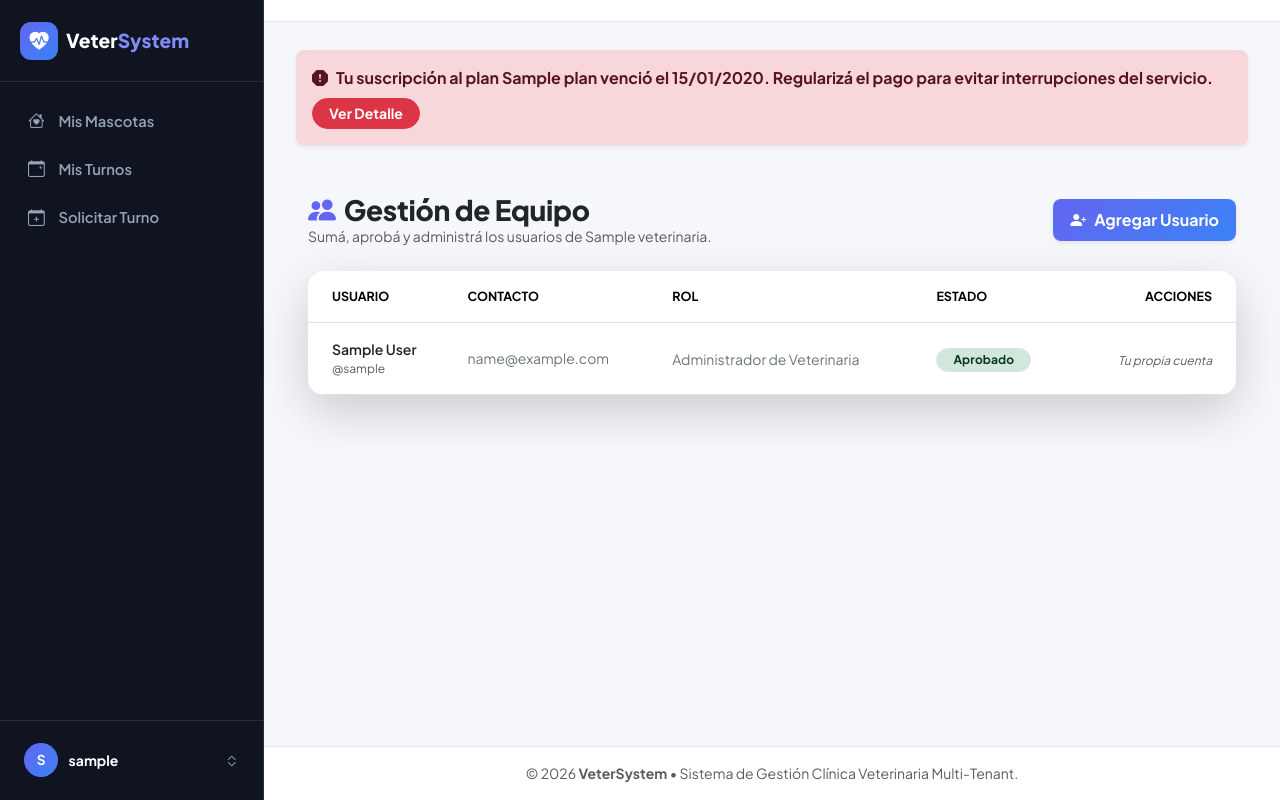
After one commit to ajzc1990/vet_system, a Django app: page /usuarios/equipo/ in a window 1280 px wide. The commit adds this page. Run offline with Django 5.2, Linux system fonts and the light colour scheme; a user stored in the database is signed in; tables that the repository leaves empty hold one stand-in row (values such as "Sample post").

Commit message:
Agrega pantalla de Gestión de Equipo: el ADMIN de cada veterinaria puede sumar, aprobar, cambiar el rol o revocar el acceso de su propio staff.
Antes, la única forma de aprobar un usuario nuevo o dar de alta a un empleado era
que el superusuario entrara al Django admin a mano — no existía ninguna pantalla
para esto pese a que la landing promete "roles y permisos" y planes de "hasta 5
usuarios". Ahora /usuarios/equipo/ (ADMIN de la clínica) permite: crear un usuario
directamente con rol asignado, aprobar/rechazar solicitudes pendientes del registro
público, cambiar el rol de un miembro existente, y revocar el acceso. Un ADMIN no
puede modificar su propio perfil desde esta pantalla, y el aislamiento por tenant
impide actuar sobre perfiles de otra veterinaria.

Co-Authored-By: Claude Sonnet 5 <noreply@anthropic.com>

```diff
--- a/apps/usuarios/forms.py
+++ b/apps/usuarios/forms.py
@@ -90,3 +90,51 @@ class RegistroForm(forms.ModelForm):
         if p1 and p2 and p1 != p2:
             self.add_error('password_confirm', "Las contraseñas ingresadas no coinciden.")
         return cleaned_data
+
+
+class CrearUsuarioEquipoForm(forms.ModelForm):
+    """Para que el ADMIN de una veterinaria sume directamente a un miembro de su propio
+    equipo (veterinario, recepción), sin pasar por el registro público ni depender de
+    que el superusuario lo apruebe a mano."""
+    password = forms.CharField(
+        widget=forms.PasswordInput(attrs={'class': 'form-control', 'placeholder': '••••••••'}),
+        label="Contraseña Inicial *",
+        min_length=8,
+        help_text="La persona puede cambiarla después desde su perfil.",
+    )
+    rol = forms.ChoiceField(
+        choices=PerfilUsuario.ROLES,
+        initial='VET',
+        widget=forms.Select(attrs={'class': 'form-select'}),
+        label="Rol en la Veterinaria *",
+    )
+    telefono = forms.CharField(
+        max_length=20,
+        required=False,
+        widget=forms.TextInput(attrs={'class': 'form-control', 'placeholder': 'Ej: +54 381 1234567'}),
+        label="Teléfono de Contacto",
+    )
+
+    class Meta:
+        model = User
+        fields = ['username', 'first_name', 'last_name', 'email']
+        widgets = {
+            'username': forms.TextInput(attrs={'class': 'form-control', 'placeholder': 'Nombre de usuario'}),
+            'first_name': forms.TextInput(attrs={'class': 'form-control', 'placeholder': 'Nombre'}),
+            'last_name': forms.TextInput(attrs={'class': 'form-control', 'placeholder': 'Apellido'}),
+            'email': forms.EmailInput(attrs={'class': 'form-control', 'placeholder': 'correo@ejemplo.com'}),
+        }
+        labels = {
+            'username': 'Usuario *',
+            'first_name': 'Nombre',
+            'last_name': 'Apellido',
+            'email': 'Correo Electrónico *',
+        }
+
+    def clean_email(self):
+        email = self.cleaned_data.get('email')
+        if not email:
+            raise forms.ValidationError("El correo electrónico es obligatorio.")
+        if User.objects.filter(email=email).exists():
+            raise forms.ValidationError("Este correo electrónico ya se encuentra registrado.")
+        return email
--- a/apps/usuarios/urls.py
+++ b/apps/usuarios/urls.py
@@ -18,6 +18,9 @@ urlpatterns = [
     # Perfil / Configuración de la Veterinaria
     path('mi-veterinaria/', views.configurar_veterinaria, name='configurar_veterinaria'),
 
+    # Gestión de Equipo (usuarios de la veterinaria)
+    path('equipo/', views.gestionar_equipo, name='gestionar_equipo'),
+
     # Suscripciones / Billing
     path('mi-suscripcion/', views.mi_suscripcion, name='mi_suscripcion'),
     path('suscripciones/', views.panel_suscripciones, name='panel_suscripciones'),
--- a/apps/usuarios/views.py
+++ b/apps/usuarios/views.py
@@ -14,7 +14,7 @@ from django.views.decorators.csrf import csrf_exempt
 from datetime import timedelta
 
 from .models import PerfilUsuario, Veterinaria, MensajeContacto, RegistroAuditoria, Plan, Suscripcion
-from .forms import RegistroForm, ConfigVeterinariaForm
+from .forms import RegistroForm, ConfigVeterinariaForm, CrearUsuarioEquipoForm
 from .utils import get_veterinaria_activa
 from .audit import registrar_auditoria
 from .decorators import requerir_rol_admin
@@ -421,3 +421,86 @@ def auditoria_view(request):
         'accion_filtro': accion_filtro,
         'ocultar_datos_sensibles': ocultar_datos_sensibles,
     })
+
+
+# ==============================================================================
+# GESTIÓN DE EQUIPO
+# ==============================================================================
+
+@login_required
+@requerir_rol_admin
+def gestionar_equipo(request):
+    """Permite al ADMIN de una veterinaria sumar, aprobar, cambiar el rol o revocar el
+    acceso de su propio equipo, sin depender de que el superusuario lo haga a mano
+    desde el Django admin."""
+    vet = get_veterinaria_activa(request)
+    if not vet:
+        messages.error(request, "No tenés una veterinaria activa para gestionar el equipo.")
+        return redirect('dashboard:index')
+
+    if request.method == 'POST':
+        accion = request.POST.get('accion')
+
+        if accion == 'crear':
+            form = CrearUsuarioEquipoForm(request.POST)
+            if form.is_valid():
+                nuevo_usuario = form.save(commit=False)
+                nuevo_usuario.set_password(form.cleaned_data['password'])
+                nuevo_usuario.save()
+
+                PerfilUsuario.objects.create(
+                    user=nuevo_usuario,
+                    veterinaria=vet,
+                    rol=form.cleaned_data['rol'],
+                    telefono=form.cleaned_data.get('telefono', ''),
+                    is_approved=True,
+                )
+                registrar_auditoria(
+                    request, 'CREAR', modelo='PerfilUsuario', objeto_id=nuevo_usuario.id,
+                    descripcion=f"'{nuevo_usuario.username}' agregado al equipo de {vet.nombre}.",
+                )
+                messages.success(request, f"'{nuevo_usuario.username}' fue agregado al equipo correctamente.")
+                return redirect('usuarios:gestionar_equipo')
+
+            miembros = PerfilUsuario.objects.filter(veterinaria=vet).select_related('user').order_by('is_approved', 'user__username')
+            messages.error(request, "Revisá los datos del nuevo integrante.")
+            return render(request, 'usuarios/gestionar_equipo.html', {
+                'miembros': miembros, 'form_nuevo': form, 'veterinaria': vet,
+            })
+
+        perfil = get_object_or_404(PerfilUsuario, pk=request.POST.get('perfil_id'), veterinaria=vet)
+        if perfil.user_id == request.user.id:
+            messages.error(request, "No podés modificar tu propio acceso desde esta pantalla.")
+            return redirect('usuarios:gestionar_equipo')
+
+        if accion == 'aprobar':
+            perfil.is_approved = True
+            perfil.save()
+            messages.success(request, f"Acceso aprobado para '{perfil.user.username}'.")
+        elif accion == 'revocar':
+            perfil.is_approved = False
+            perfil.save()
+            messages.success(request, f"Acceso revocado para '{perfil.user.username}'.")
+        elif accion == 'cambiar_rol':
+            nuevo_rol = request.POST.get('rol')
+            if nuevo_rol in dict(PerfilUsuario.ROLES):
+                perfil.rol = nuevo_rol
+                perfil.save()
+                messages.success(request, f"Rol de '{perfil.user.username}' actualizado a {perfil.get_rol_display()}.")
+        elif accion == 'rechazar':
+            username = perfil.user.username
+            perfil.user.delete()  # cascada borra el PerfilUsuario
+            messages.success(request, f"Solicitud de '{username}' rechazada.")
+
+        registrar_auditoria(
+            request, 'EDITAR', modelo='PerfilUsuario', objeto_id=perfil.pk if accion != 'rechazar' else None,
+            descripcion=f"Gestión de equipo en {vet.nombre}: acción '{accion}' sobre usuario del equipo.",
+        )
+        return redirect('usuarios:gestionar_equipo')
+
+    miembros = PerfilUsuario.objects.filter(veterinaria=vet).select_related('user').order_by('is_approved', 'user__username')
+    return render(request, 'usuarios/gestionar_equipo.html', {
+        'miembros': miembros,
+        'form_nuevo': CrearUsuarioEquipoForm(),
+        'veterinaria': vet,
+    })
--- a/templates/base.html
+++ b/templates/base.html
@@ -450,6 +450,7 @@
                             <li><a class="dropdown-item rounded-2 small text-secondary py-2" href="{% url 'usuarios:configurar_veterinaria' %}"><i class="bi bi-gear me-2"></i> Configurar Clínica</a></li>
                         {% endif %}
                         {% if user.is_superuser or user.perfil.rol == 'ADMIN' %}
+                            <li><a class="dropdown-item rounded-2 small text-secondary py-2" href="{% url 'usuarios:gestionar_equipo' %}"><i class="bi bi-people me-2"></i> Gestión de Equipo</a></li>
                             <li><a class="dropdown-item rounded-2 small text-secondary py-2" href="{% url 'usuarios:mi_suscripcion' %}"><i class="bi bi-credit-card-2-front me-2"></i> Mi Suscripción</a></li>
                             <li><a class="dropdown-item rounded-2 small text-secondary py-2" href="{% url 'usuarios:auditoria' %}"><i class="bi bi-shield-lock me-2"></i> Auditoría</a></li>
                         {% endif %}
--- /dev/null
+++ b/templates/usuarios/gestionar_equipo.html
@@ -0,0 +1,217 @@
+{% extends 'base.html' %}
+
+{% block title %}Gestión de Equipo - VeterSystem{% endblock %}
+
+{% block content %}
+<div class="container-fluid py-4">
+
+    <div class="d-flex justify-content-between align-items-center flex-wrap gap-3 mb-4">
+        <div>
+            <h2 class="h3 fw-extrabold text-dark mb-0 d-flex align-items-center gap-2">
+                <i class="bi bi-people-fill text-primary"></i> Gestión de Equipo
+            </h2>
+            <p class="text-muted small mb-0">Sumá, aprobá y administrá los usuarios de {{ veterinaria.nombre }}.</p>
+        </div>
+        <button type="button" class="btn btn-primary fw-bold d-inline-flex align-items-center gap-2 px-3 py-2 rounded-3 shadow-sm" data-bs-toggle="modal" data-bs-target="#modalNuevoUsuario">
+            <i class="bi bi-person-plus-fill"></i> Agregar Usuario
+        </button>
+    </div>
+
+    {% if not miembros %}
+    <div class="card border-0 shadow-lg rounded-4">
+        <div class="card-body text-center py-5 text-muted">Todavía no hay usuarios cargados en el equipo.</div>
+    </div>
+    {% else %}
+
+    <!-- Tarjetas (celular) -->
+    <div class="d-md-none d-flex flex-column gap-2">
+        {% for m in miembros %}
+        <div class="card border-0 shadow-sm rounded-4">
+            <div class="card-body p-3">
+                <div class="d-flex justify-content-between align-items-start mb-1">
+                    <span class="fw-bold text-dark small">{{ m.user.get_full_name|default:m.user.username }}</span>
+                    {% if m.is_approved %}
+                        <span class="badge bg-success-subtle text-success-emphasis border px-2 py-1 rounded-pill extra-small fw-bold">Aprobado</span>
+                    {% else %}
+                        <span class="badge bg-warning-subtle text-dark border px-2 py-1 rounded-pill extra-small fw-bold">Pendiente</span>
+                    {% endif %}
+                </div>
+                <div class="extra-small text-muted mb-2">{{ m.user.username }} &bull; {{ m.user.email|default:"sin email" }}</div>
+                <div class="small text-secondary mb-2">{{ m.get_rol_display }}</div>
+
+                {% if m.user_id == request.user.id %}
+                    <span class="extra-small text-muted fst-italic">Tu propia cuenta</span>
+                {% else %}
+                <div class="d-flex flex-wrap gap-2">
+                    {% if not m.is_approved %}
+                        <form method="post" class="d-inline">
+                            {% csrf_token %}
+                            <input type="hidden" name="perfil_id" value="{{ m.id }}">
+                            <input type="hidden" name="accion" value="aprobar">
+                            <button type="submit" class="btn btn-sm btn-success fw-bold rounded-2">Aprobar</button>
+                        </form>
+                        <form method="post" class="d-inline" onsubmit="return confirm('¿Rechazar y eliminar la solicitud de {{ m.user.username }}?');">
+                            {% csrf_token %}
+                            <input type="hidden" name="perfil_id" value="{{ m.id }}">
+                            <input type="hidden" name="accion" value="rechazar">
+                            <button type="submit" class="btn btn-sm btn-outline-danger fw-bold rounded-2">Rechazar</button>
+                        </form>
+                    {% else %}
+                        <form method="post" class="d-inline" onsubmit="return confirm('¿Revocar el acceso de {{ m.user.username }}?');">
+                            {% csrf_token %}
+                            <input type="hidden" name="perfil_id" value="{{ m.id }}">
+                            <input type="hidden" name="accion" value="revocar">
+                            <button type="submit" class="btn btn-sm btn-outline-danger fw-bold rounded-2">Revocar acceso</button>
+                        </form>
+                    {% endif %}
+                </div>
+                {% endif %}
+            </div>
+        </div>
+        {% endfor %}
+    </div>
+
+    <!-- Tabla (escritorio / tablet) -->
+    <div class="card border-0 shadow-lg rounded-4 overflow-hidden d-none d-md-block">
+        <div class="card-body p-0">
+            <div class="table-responsive">
+                <table class="table table-hover align-middle mb-0">
+                    <thead class="bg-light border-bottom">
+                        <tr class="text-uppercase text-secondary extra-small fw-extrabold" style="font-size: 0.78rem;">
+                            <th class="ps-4 py-3">Usuario</th>
+                            <th class="py-3">Contacto</th>
+                            <th class="py-3">Rol</th>
+                            <th class="py-3">Estado</th>
+                            <th class="py-3 pe-4 text-end">Acciones</th>
+                        </tr>
+                    </thead>
+                    <tbody>
+                        {% for m in miembros %}
+                        <tr>
+                            <td class="ps-4 py-3">
+                                <div class="fw-semibold text-dark small">{{ m.user.get_full_name|default:m.user.username }}</div>
+                                <div class="extra-small text-muted">@{{ m.user.username }}</div>
+                            </td>
+                            <td class="py-3 text-secondary small">{{ m.user.email|default:"-" }}</td>
+                            <td class="py-3">
+                                {% if m.user_id == request.user.id %}
+                                    <span class="small text-secondary">{{ m.get_rol_display }}</span>
+                                {% else %}
+                                    <form method="post" class="d-inline-flex align-items-center gap-1">
+                                        {% csrf_token %}
+                                        <input type="hidden" name="perfil_id" value="{{ m.id }}">
+                                        <input type="hidden" name="accion" value="cambiar_rol">
+                                        <select name="rol" class="form-select form-select-sm" style="width: auto;" onchange="this.form.submit()">
+                                            {% for valor, etiqueta in roles %}
+                                                <option value="{{ valor }}" {% if m.rol == valor %}selected{% endif %}>{{ etiqueta }}</option>
+                                            {% endfor %}
+                                        </select>
+                                    </form>
+                                {% endif %}
+                            </td>
+                            <td class="py-3">
+                                {% if m.is_approved %}
+                                    <span class="badge bg-success-subtle text-success-emphasis border px-3 py-1.5 rounded-pill fw-bold">Aprobado</span>
+                                {% else %}
+                                    <span class="badge bg-warning-subtle text-dark border px-3 py-1.5 rounded-pill fw-bold">Pendiente</span>
+                                {% endif %}
+                            </td>
+                            <td class="py-3 pe-4 text-end">
+                                {% if m.user_id == request.user.id %}
+                                    <span class="extra-small text-muted fst-italic">Tu propia cuenta</span>
+                                {% elif not m.is_approved %}
+                                    <form method="post" class="d-inline">
+                                        {% csrf_token %}
+                                        <input type="hidden" name="perfil_id" value="{{ m.id }}">
+                                        <input type="hidden" name="accion" value="aprobar">
+                                        <button type="submit" class="btn btn-sm btn-success fw-bold rounded-2 me-1">Aprobar</button>
+                                    </form>
+                                    <form method="post" class="d-inline" onsubmit="return confirm('¿Rechazar y eliminar la solicitud de {{ m.user.username }}?');">
+                                        {% csrf_token %}
+                                        <input type="hidden" name="perfil_id" value="{{ m.id }}">
+                                        <input type="hidden" name="accion" value="rechazar">
+                                        <button type="submit" class="btn btn-sm btn-outline-danger fw-bold rounded-2">Rechazar</button>
+                                    </form>
+                                {% else %}
+                                    <form method="post" class="d-inline" onsubmit="return confirm('¿Revocar el acceso de {{ m.user.username }}? No va a poder iniciar sesión hasta que lo vuelvas a aprobar.');">
+                                        {% csrf_token %}
+                                        <input type="hidden" name="perfil_id" value="{{ m.id }}">
+                                        <input type="hidden" name="accion" value="revocar">
+                                        <button type="submit" class="btn btn-sm btn-outline-danger fw-bold rounded-2">Revocar acceso</button>
+                                    </form>
+                                {% endif %}
+                            </td>
+                        </tr>
+                        {% endfor %}
+                    </tbody>
+                </table>
+            </div>
+        </div>
+    </div>
+    {% endif %}
+</div>
+
+<!-- Modal: Agregar Usuario -->
+<div class="modal fade" id="modalNuevoUsuario" tabindex="-1" aria-hidden="true">
+    <div class="modal-dialog modal-dialog-centered">
+        <div class="modal-content border-0 shadow-lg rounded-4 overflow-hidden">
+            <form method="post">
+                {% csrf_token %}
+                <input type="hidden" name="accion" value="crear">
+                <div class="modal-header bg-primary text-white py-3 px-4">
+                    <h5 class="modal-title fw-bold fs-6"><i class="bi bi-person-plus-fill me-2"></i>Agregar Usuario al Equipo</h5>
+                    <button type="button" class="btn-close btn-close-white" data-bs-dismiss="modal" aria-label="Close"></button>
+                </div>
+                <div class="modal-body p-4">
+                    <div class="row g-3">
+                        <div class="col-md-6">
+                            <label class="form-label fw-bold text-dark small mb-1">{{ form_nuevo.username.label }}</label>
+                            {{ form_nuevo.username }}
+                            {% if form_nuevo.username.errors %}<div class="text-danger extra-small mt-1">{{ form_nuevo.username.errors|striptags }}</div>{% endif %}
+                        </div>
+                        <div class="col-md-6">
+                            <label class="form-label fw-bold text-dark small mb-1">{{ form_nuevo.email.label }}</label>
+                            {{ form_nuevo.email }}
+                            {% if form_nuevo.email.errors %}<div class="text-danger extra-small mt-1">{{ form_nuevo.email.errors|striptags }}</div>{% endif %}
+                        </div>
+                        <div class="col-md-6">
+                            <label class="form-label fw-bold text-dark small mb-1">{{ form_nuevo.first_name.label }}</label>
+                            {{ form_nuevo.first_name }}
+                        </div>
+                        <div class="col-md-6">
+                            <label class="form-label fw-bold text-dark small mb-1">{{ form_nuevo.last_name.label }}</label>
+                            {{ form_nuevo.last_name }}
+                        </div>
+                        <div class="col-md-6">
+                            <label class="form-label fw-bold text-dark small mb-1">{{ form_nuevo.rol.label }}</label>
+                            {{ form_nuevo.rol }}
+                        </div>
+                        <div class="col-md-6">
+                            <label class="form-label fw-bold text-dark small mb-1">{{ form_nuevo.telefono.label }}</label>
+                            {{ form_nuevo.telefono }}
+                        </div>
+                        <div class="col-12">
+                            <label class="form-label fw-bold text-dark small mb-1">{{ form_nuevo.password.label }}</label>
+                            {{ form_nuevo.password }}
+                            <div class="form-text extra-small">{{ form_nuevo.password.help_text }}</div>
+                            {% if form_nuevo.password.errors %}<div class="text-danger extra-small mt-1">{{ form_nuevo.password.errors|striptags }}</div>{% endif %}
+                        </div>
+                    </div>
+                </div>
+                <div class="modal-footer bg-light border-top py-2 px-4">
+                    <button type="button" class="btn btn-outline-secondary fw-semibold rounded-3" data-bs-dismiss="modal">Cancelar</button>
+                    <button type="submit" class="btn btn-primary fw-bold px-4 rounded-3 shadow">Agregar</button>
+                </div>
+            </form>
+        </div>
+    </div>
+</div>
+
+{% if form_nuevo.errors %}
+<script>
+    document.addEventListener('DOMContentLoaded', function () {
+        new bootstrap.Modal(document.getElementById('modalNuevoUsuario')).show();
+    });
+</script>
+{% endif %}
+{% endblock %}
```
Also changed, not shown: apps/usuarios/tests.py (+100 -0 lines).
